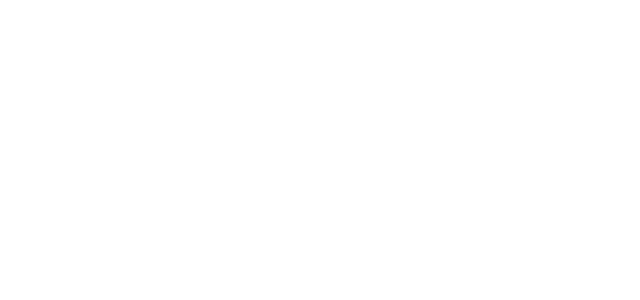
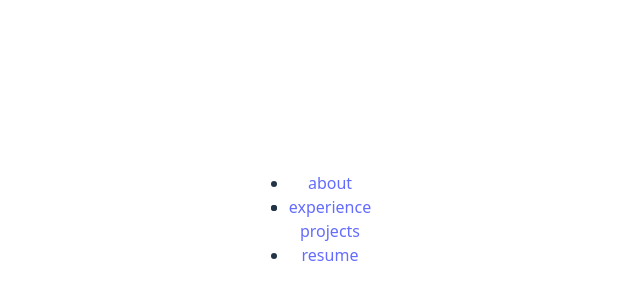
Before and after one commit to georgetsai2028/georgetsai.github.io, a React (Vite) app: page / in a window 1280 px wide. Shown: the part 190-490 px from the top of the page, without its empty margins (330-970 px from the left). Built offline with nearby package versions, Linux system fonts and the light colour scheme.

Commit message:
added basic layout

```diff
--- a/src/App.jsx
+++ b/src/App.jsx
@@ -1,9 +1,26 @@
 import './App.css'
+import NavBar from './NavBar'
 
 function App() {
 
   return (
     <>
+    <div className='mainContainer'>
+      <div className='description'>
+        <h1></h1>
+        <div className='photo'></div>
+      </div>
+      <NavBar></NavBar>
+      <div id='about'>
+
+      </div>
+      <div id='project'>
+
+      </div>
+      <div id='resume'>
+
+      </div>
+    </div>
     </>
   )
 }
--- a/src/NavBar.jsx
+++ b/src/NavBar.jsx
@@ -1,4 +1,3 @@
-import {Link} from react-router-dom
 import './NavBar.css'
 
 export default function NavBar(){
@@ -6,16 +5,16 @@
         <nav className="nav">
             <ul>
                 <li>
-                    <a href='/'>about Me</a>
+                    <a href='#about'>about</a>
                 <li>
                 <li>
-                    <a href='/experience'>experience</a>
+                    <a href='#experience'>experience</a>
                 </li>
                 </li>
-                    <a href='/projects'>projects</a>
+                    <a href='#projects'>projects</a>
                 </li>
                 <li>
-                    <a href='/resume'>resume</a>
+                    <a href='#resume'>resume</a>
                 </li>
             </ul>
 
```
